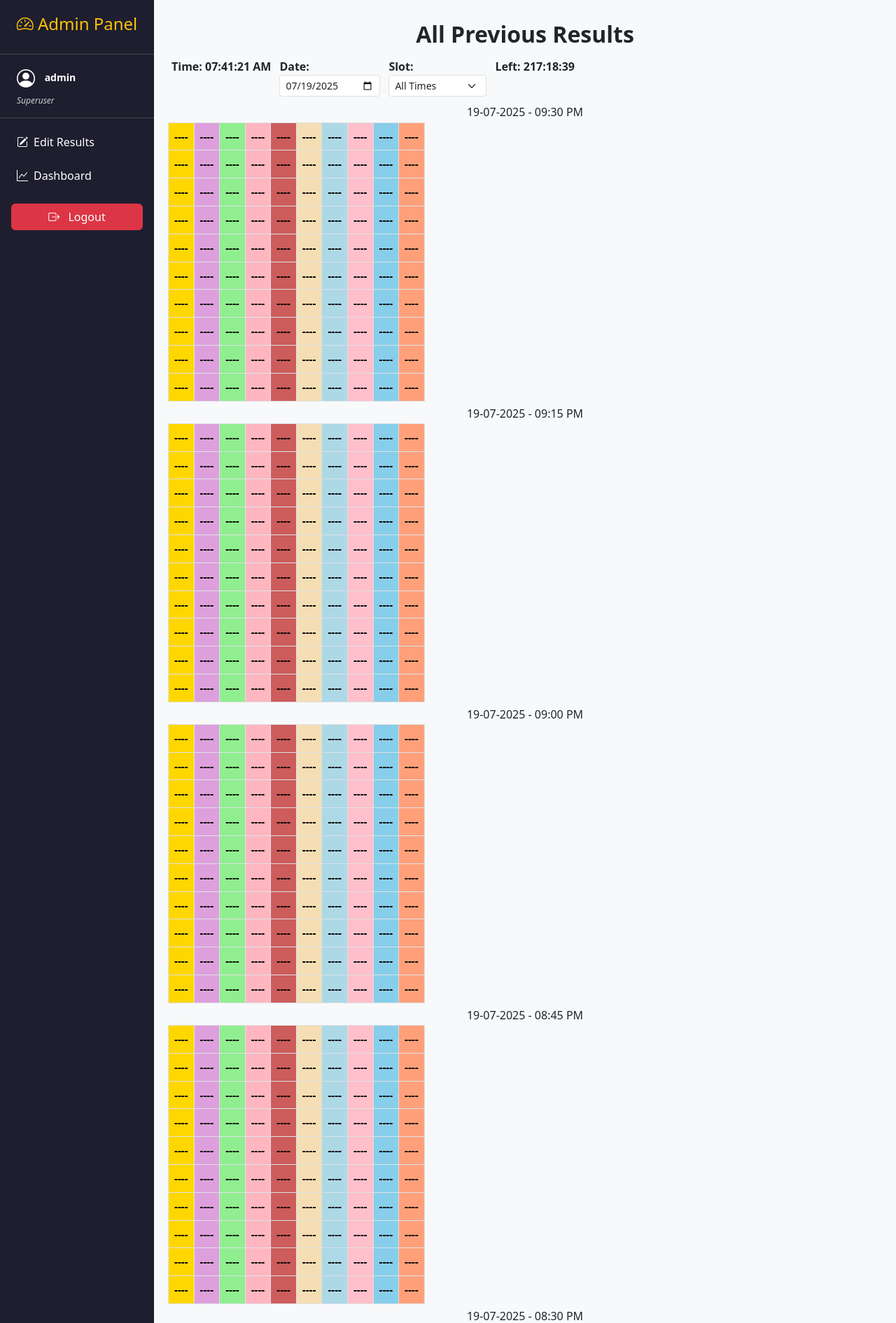
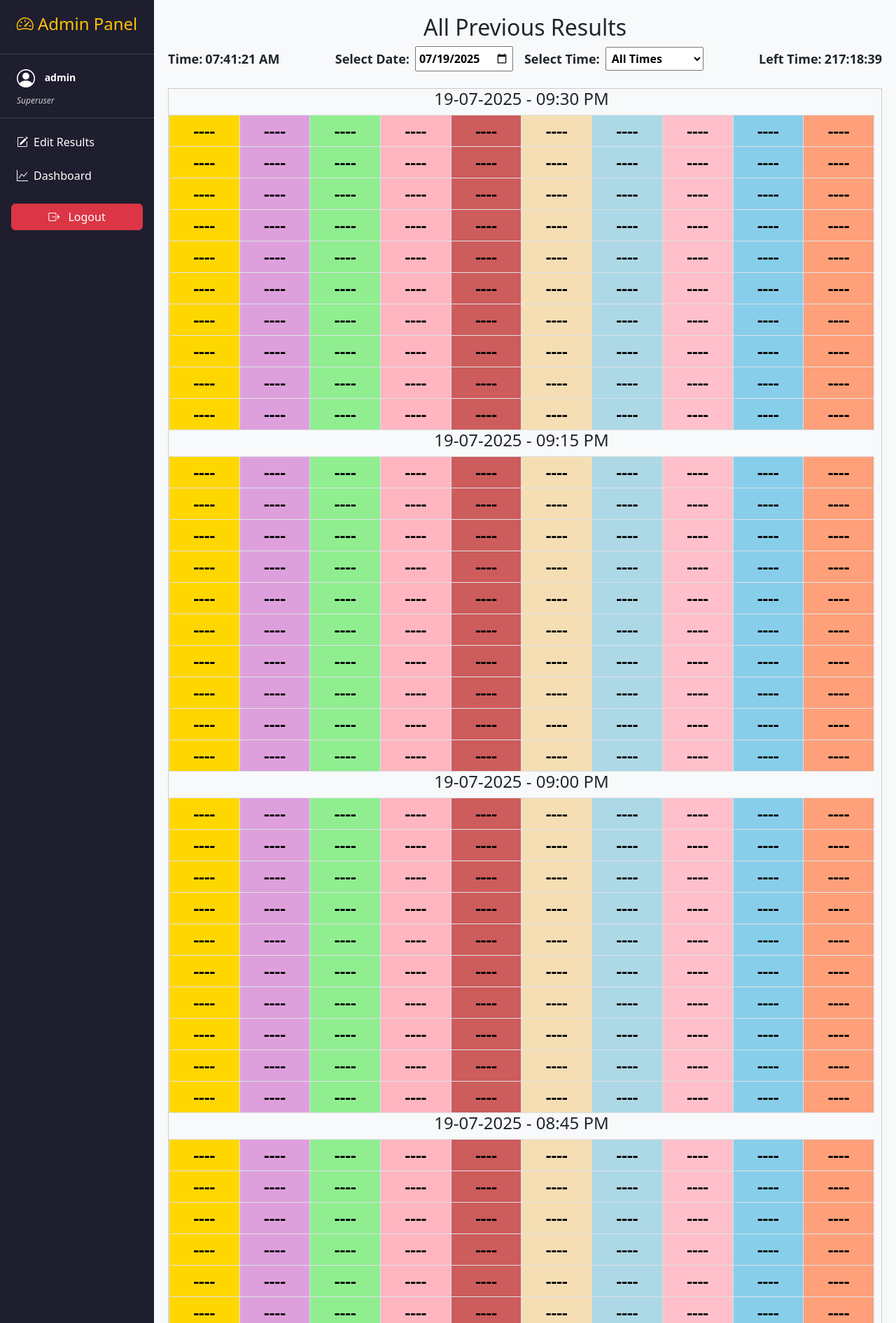
Before and after one commit to priyankaaurade1/lotteryproject1, a Django app: page /adminpanel in a window 1280 px wide. Shown: the part 56-1947 px from the top of the page at 70% size. Run offline with Django 5.2, Linux system fonts and the light colour scheme; a user stored in the database is signed in; data comes from the database, SQL or seed files in the repository; both versions use the stored data as it was after the commit.

Commit message:
back to normal view for resulthistory1

```diff
--- a/lottery/templates/lottery/results_history.html
+++ b/lottery/templates/lottery/results_history.html
@@ -1,121 +1,74 @@
 {% extends 'lottery/base_adminpanel.html' %}
+
 {% block content %}
 <style>
-  /* Remove default container padding that can shrink table on mobile */
-  .container-fluid, .container {
-    padding: 0;
-    margin: 0;
-    max-width: 100%;
-  }
-
-  h2.history-title {
-    margin: 10px 0;
-    padding: 0;
-    font-weight: bold;
-    text-align: center;
-  }
-
-  #historyForm {
-    font-weight: bold;
-    font-size: 1rem;
-    overflow-x: auto;
-    white-space: nowrap;
-    display: flex;
-    gap: 0.75rem;
-    padding: 5px;
-    -webkit-overflow-scrolling: touch;
-  }
-
-  #historyForm .form-control,
-  #historyForm .form-select {
-    min-width: 140px;
-  }
-
-  @media (max-width: 768px) {
-    #historyForm {
-      font-size: 0.9rem;
-      padding: 3px;
-    }
-
-    #historyForm .form-control,
-    #historyForm .form-select {
-      min-width: 120px;
-      font-size: 0.85rem;
-    }
-  }
-
-  .table-responsive {
-    margin: 0;
-    padding: 0;
-    overflow-x: auto;
-    -webkit-overflow-scrolling: touch;
-  }
-
-  .table {
-    margin: 0;
-    width: auto;
-  }
-
 td {
   padding: 4px;
   text-align: center;
   font-weight: bold;
-    font-size: 0.95rem;
-    white-space: nowrap;
+  font-size: x-large;
 }
 
-  @media (max-width: 768px) {
-    td {
-      font-size: 0.85rem;
-      padding: 2px;
-    }
+.scrollable-container {
+  max-height: 85vh;
+  overflow-y: auto;
+  padding-right: 10px;
+  border: 1px solid #ccc;
+  margin-top: 10px;
 }
 </style>
-
-<div class="container-fluid">
-  <h2 class="history-title">All Previous Results</h2>
-
-  <form method="post" id="historyForm">
+<style>
+.table>:not(caption)>*>* {
+    padding: 0.25rem 0.4rem !important;
+}
+</style>
+<h2 class="text-center">All Previous Results</h2>
+<form method="post" id="historyForm"
+      class="d-flex justify-content-between align-items-center flex-wrap gap-3 mb-4"
+      style="width: 100%; font-size: 18px; font-weight: bold;">
   {% csrf_token %}
-    <div>
-      <label class="mb-0">Time:</label>
-      <span id="currentTime">--:--:--</span>
+  <div class="d-flex align-items-center">
+    Time: <span id="currentTime" class="ms-1">--:--:--</span>
   </div>
-    <div>
-      <label class="mb-0">Date:</label>
-      <input type="date" name="date" value="{{ selected_date }}" class="autoSubmit form-control form-control-sm">
+  <div class="d-flex flex-wrap align-items-center justify-content-center gap-3">
+    <div class="d-flex align-items-center gap-2">
+      <label class="mb-0">Select Date:</label>
+      <input type="date" name="date" value="{{ selected_date }}" class="autoSubmit"
+             style="font-weight: bold; font-size: 16px; width: 140px; padding: 4px;">
     </div>
-    <div>
-      <label class="mb-0">Slot:</label>
-      <select name="time" class="autoSubmit form-select form-select-sm">
+    <div class="d-flex align-items-center gap-2">
+      <label class="mb-0">Select Time:</label>
+      <select name="time" class="autoSubmit"
+              style="font-weight: bold; font-size: 16px; width: 140px; padding: 4px;">
         <option {% if not selected_time or selected_time == "All Times" %}selected{% endif %}>All Times</option>
         {% for slot in time_slots %}
           <option value="{{ slot }}" {% if slot == selected_time %}selected{% endif %}>{{ slot }}</option>
         {% endfor %}
       </select>
     </div>
-    <div>
-      <label class="mb-0">Left:</label>
-      <span id="nextDraw">--:--:--</span>
   </div>
+  <div class="d-flex align-items-center">
     <input type="hidden" id="nextDrawTime" value="{{ next_draw_time_str }}">
+    Left Time: <span id="nextDraw" class="ms-1">--:--:--</span>
+  </div>
 </form>
-
 {% if no_results %}
-    <div class="alert alert-warning text-center mt-2">
+  <div class="alert alert-warning text-center mt-3">
     No Record found
   </div>
 {% endif %}
 
 <div class="scrollable-container">
   {% for group in result_tables %}
-      <h5 class="text-center mt-2 mb-1" style="font-size: 1rem;">{{ group.date }} - {{ group.time_slot }}</h5>
-      <div class="table-responsive">
-        <table class="table table-bordered text-center mb-0">
+    <h5 class="text-center" style="font-size: 1.50rem;">
+      {{ group.date }} - {{ group.time_slot }}
+    </h5>
+
+    <table class="table table-bordered text-center" style="margin-bottom: 0rem;">
       {% for row in group.table %}
       <tr>
         {% for cell in row %}
-                <td style="background-color:
+        <td style=" background-color:
           {% if forloop.counter0 == 0 %}#FFD700
           {% elif forloop.counter0 == 1 %}#DDA0DD
           {% elif forloop.counter0 == 2 %}#90EE90
@@ -137,15 +90,13 @@
       </tr>
       {% endfor %}
     </table>
-      </div>
   {% endfor %}
 </div>
-</div>
-
 <script>
 function updateTimes() {
   const now = new Date();
   const kolkataTime = new Date(now.toLocaleString("en-US", { timeZone: "Asia/Kolkata" }));
+
   const currentTimeElem = document.getElementById("currentTime");
   if (currentTimeElem) {
     const hours = kolkataTime.getHours();
@@ -153,16 +104,19 @@ function updateTimes() {
     const seconds = kolkataTime.getSeconds();
     const hour12 = hours % 12 || 12;
     const ampm = hours >= 12 ? "PM" : "AM";
-    currentTimeElem.textContent = `${String(hour12).padStart(2, '0')}:${String(minutes).padStart(2, '0')}:${String(seconds).padStart(2, '0')} ${ampm}`;
+    currentTimeElem.textContent =
+      `${String(hour12).padStart(2, '0')}:${String(minutes).padStart(2, '0')}:${String(seconds).padStart(2, '0')} ${ampm}`;
   }
 
   const nextDrawInput = document.getElementById("nextDrawTime");
   const nextDrawElem = document.getElementById("nextDraw");
+
   if (!nextDrawInput || !nextDrawElem) return;
 
   let nextDraw = new Date(nextDrawInput.value);
   let diff = nextDraw - kolkataTime;
 
+  // If nextDraw time already passed (e.g. after 9:30 PM), set countdown to next day 9:00 AM
   if (diff <= 0) {
     const tomorrow9am = new Date(kolkataTime);
     tomorrow9am.setDate(tomorrow9am.getDate() + 1);
@@ -185,7 +139,6 @@ function updateTimes() {
 setInterval(updateTimes, 1000);
 updateTimes();
 </script>
-
 <script>
   document.querySelectorAll(".autoSubmit").forEach(el => {
     el.addEventListener("change", () => {
@@ -193,7 +146,6 @@ document.querySelectorAll(".autoSubmit").forEach(el => {
     });
   });
 </script>
-
 <script>
 document.addEventListener('DOMContentLoaded', function () {
   let nextDrawTimeStr = document.getElementById('nextDrawTime')?.value;
@@ -202,12 +154,16 @@ document.addEventListener('DOMContentLoaded', function () {
     try {
       const response = await fetch("{% url 'next_draw_time_api' %}");
       const data = await response.json();
+
       if (!data.next_draw_time_str) return;
 
       if (data.next_draw_time_str !== nextDrawTimeStr) {
+        // New postponed time detected! Reload to reflect new countdown
         location.reload();
         return;
       }
+
+      // Otherwise just update countdown
       updateCountdownDisplay(data.total_seconds);
     } catch (error) {
       console.error('Error polling next draw time:', error);
@@ -233,4 +189,5 @@ document.addEventListener('DOMContentLoaded', function () {
   pollNextDrawTime();
 });
 </script>
+
 {% endblock %}
```
Also changed, not shown: db.sqlite3. Lines whose indentation alone changed are shown as unchanged.
